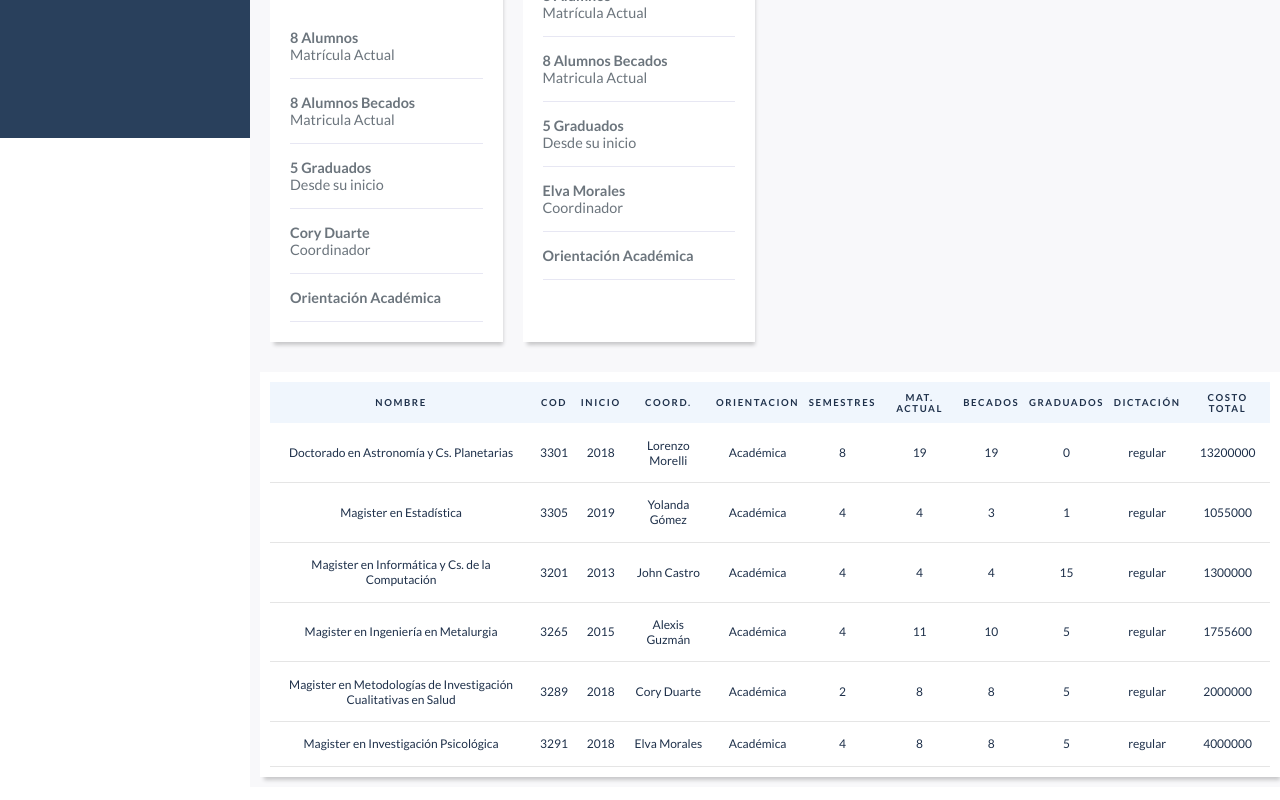
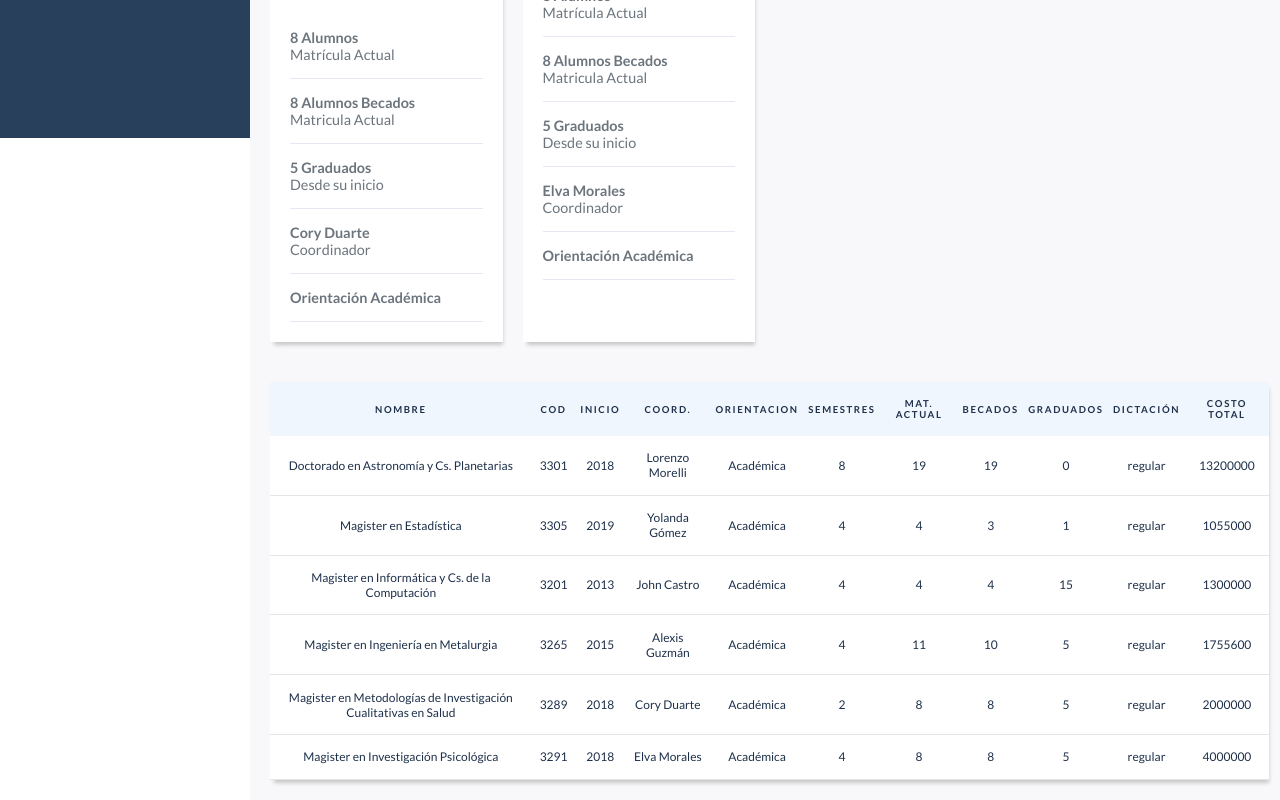
Before and after one commit to cristianortiz/sidebar_stylcomp, a React (Create React App) app: page /home/programas in a window 1280 px wide. Shown: the part 662-1462 px from the top of the page. Built offline with nearby package versions, Linux system fonts and the light colour scheme.

Commit message:
minor table styles adjusts

```diff
--- a/src/components/Tables/ProgramasTable.js
+++ b/src/components/Tables/ProgramasTable.js
@@ -14,6 +14,7 @@ const ProgramasTable = () => {
     tableInstance;
 
   return (
+    <>
       <Table {...getTableProps()}>
         <Thead>
           {headerGroups.map((headerGroup) => (
@@ -30,13 +31,16 @@ const ProgramasTable = () => {
             return (
               <Tr {...row.getRowProps()}>
                 {row.cells.map((cell) => {
-                return <Td {...cell.getCellProps()}>{cell.render("Cell")}</Td>;
+                  return (
+                    <Td {...cell.getCellProps()}>{cell.render("Cell")}</Td>
+                  );
                 })}
               </Tr>
             );
           })}
         </Tbody>
       </Table>
+    </>
   );
 };
 
--- a/src/components/Tables/tables.styles.js
+++ b/src/components/Tables/tables.styles.js
@@ -1,10 +1,10 @@
 import styled from "@emotion/styled";
 export const TablesBox = styled.div`
-  width: 99%;
-  padding: 10px;
+  width: 97%;
+  padding: 0px;
   background: #fff;
   box-shadow: 2px 5px 4px -2px rgba(0, 0, 0, 0.2);
-  margin: 10px;
+  margin: 20px;
   display: flex;
   overflow: hidden;
   //height: fit-content;
@@ -24,7 +24,7 @@ export const Tbody = styled.tbody`
 export const Tr = styled.tr``;
 
 export const Th = styled.th`
-  padding: 0.6rem 0.3rem;
+  padding: 1rem 0.3rem;
   text-transform: uppercase;
   letter-spacing: 0.1rem;
   font-size: 0.6rem;
--- a/src/components/Tables/tablesData.js
+++ b/src/components/Tables/tablesData.js
@@ -10,7 +10,7 @@ export const table_columns = [
   { Header: "Graduados", accessor: "graduados" },
   { Header: "Dictación", accessor: "dictacion" },
   { Header: "Costo Total", accessor: "arancel_total" },
-  //{ Header: "Acciones" ,accessor:'nombre',},
+  /*  { Header: "Acciones" ,accessor:'nombre',},  */
 ];
 export const programas = [
   {
--- a/src/pages/Dashboard/Dashboard.js
+++ b/src/pages/Dashboard/Dashboard.js
@@ -17,7 +17,6 @@ const Dashboard = () => {
       </CardsBox>
       <ChartBox>
         <MatriculaChart Matricula={Matricula} />
-
         <BecadosChart Becados={Becados} />
       </ChartBox>
     </>
```
Lines whose indentation alone changed are shown as unchanged.
